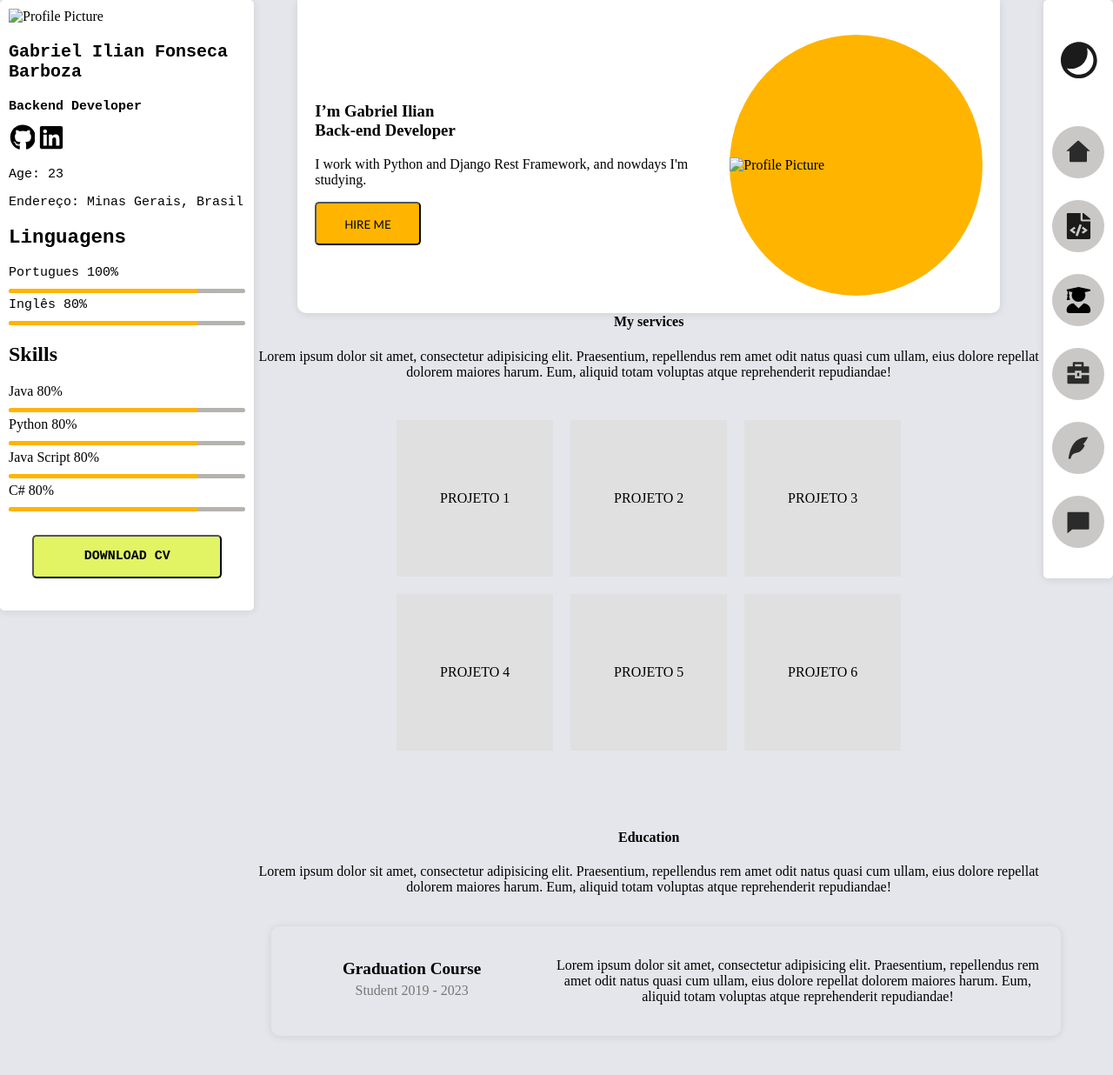
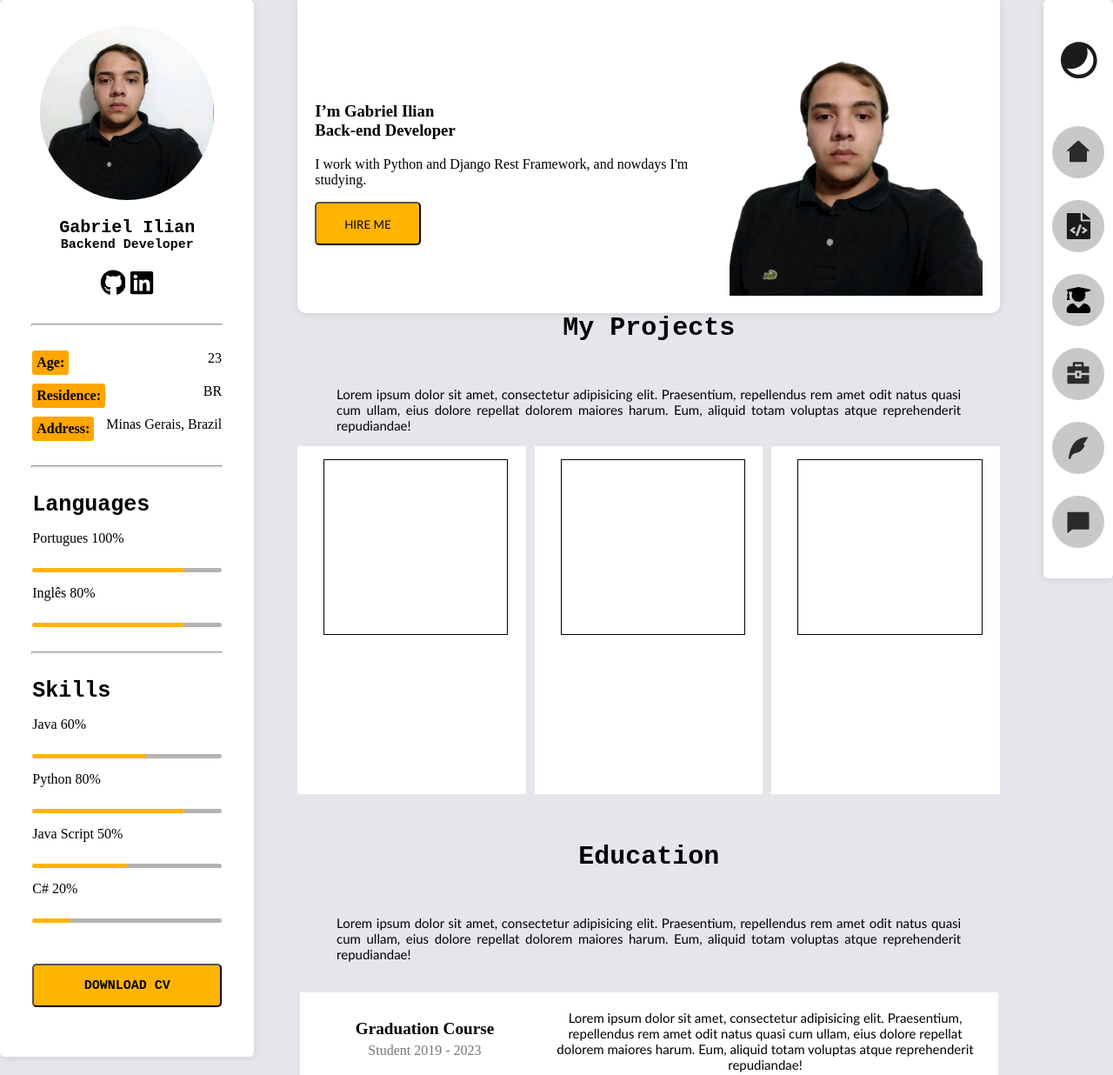
Before and after one commit to G-ilian/DM121-Curriculum, a plain HTML site: page index.html in a window 1280 px wide. Shown: the top 1236 px of the page at 87% size. Drawn offline with Linux system fonts and the light colour scheme.

Commit message:
feat: adding profile image, some tips for left menu and stylesheet improves.

```diff
--- a/index.html
+++ b/index.html
@@ -10,10 +10,14 @@
 <body>
 
     <section class="main-menu">
+        <!-- Left menu -->
         <section class="left-menu">
-            <div class="profile-infos">
-                <img src="img/profile.jpg" alt="Profile Picture">
-                <h1 class="profile-name">Gabriel Ilian Fonseca Barboza</h1>
+            <section class="left-menu-container">
+                <div class="profile-photo">
+                    <img src="./images/perfil_image.jpg" alt="Profile Picture">
+                </div>
+                <div class="profile-about">
+                    <h1 class="profile-name">Gabriel Ilian</h1>
                     <h2 class="profile-job">Backend Developer</h2>
                 </div>
                 <div class="profile-medias">
@@ -29,12 +33,24 @@
                         383.5 8 244.8 8zM97.2 352.9c-1.3 1-1 3.3 .7 5.2 1.6 1.6 3.9 2.3 5.2 1 1.3-1 1-3.3-.7-5.2-1.6-1.6-3.9-2.3-5.2-1zm-10.8-8.1c-.7 1.3 .3 2.9 2.3 3.9 1.6 1 3.6 .7 4.3-.7 .7-1.3-.3-2.9-2.3-3.9-2-.6-3.6-.3-4.3 .7zm32.4 35.6c-1.6 1.3-1 4.3 1.3 6.2 2.3 2.3 5.2 2.6 6.5 1 1.3-1.3 .7-4.3-1.3-6.2-2.2-2.3-5.2-2.6-6.5-1zm-11.4-14.7c-1.6 1-1.6 3.6 0 5.9 1.6 2.3 4.3 3.3 5.6 2.3 1.6-1.3 1.6-3.9 0-6.2-1.4-2.3-4-3.3-5.6-2z"/></svg>
                     <svg xmlns="http://www.w3.org/2000/svg" viewBox="0 0 448 512" class="icons"><!--!Font Awesome Free 6.6.0 by @fontawesome - https://fontawesome.com License - https://fontawesome.com/license/free Copyright 2024 Fonticons, Inc.--><path d="M416 32H31.9C14.3 32 0 46.5 0 64.3v383.4C0 465.5 14.3 480 31.9 480H416c17.6 0 32-14.5 32-32.3V64.3c0-17.8-14.4-32.3-32-32.3zM135.4 416H69V202.2h66.5V416zm-33.2-243c-21.3 0-38.5-17.3-38.5-38.5S80.9 96 102.2 96c21.2 0 38.5 17.3 38.5 38.5 0 21.3-17.2 38.5-38.5 38.5zm282.1 243h-66.4V312c0-24.8-.5-56.7-34.5-56.7-34.6 0-39.9 27-39.9 54.9V416h-66.4V202.2h63.7v29.2h.9c8.9-16.8 30.6-34.5 62.9-34.5 67.2 0 79.7 44.3 79.7 101.9V416z"/></svg>
                 </div>
-            <div class="profile-about">
-                <p>Age: 23</p>
-                <p>Endereço: Minas Gerais, Brasil</p>
+                <hr class="divider">
+                    <div class="profile-info">
+                        <div class="profile-item">
+                            <span class="profile-key">Age:</span>
+                            <span class="profile-value">23</span>
                         </div>
-            <div class="profile-langs">
-                <h2>Linguagens</h2>
+                        <div class="profile-item">
+                            <span class="profile-key">Residence:</span>
+                            <span class="profile-value">BR</span>
+                        </div>
+                        <div class="profile-item">
+                            <span class="profile-key">Address:</span>
+                            <span class="profile-value">Minas Gerais, Brazil</span>
+                        </div>
+                    </div>
+                <hr class="divider">
+                <div class="profile-info">
+                    <h3 class="description-text">Languages</h3>
                     <div class="progress-container">
                         <span class="proress-key">Portugues</span>
                         <span class="progress-value">100%</span>
@@ -50,13 +66,14 @@
                         <div class="progress"></div>
                     </div>
                 </div>
-            <section class="profile-skills">
-                <h2>Skills</h2>
+                <hr class="divider">
+                <section class="profile-info">
+                    <h3 class="description-text">Skills</h3>
                     <div class="progress-container">
                         <span class="proress-key">Java</span>
-                    <span class="progress-value">80%</span>
+                        <span class="progress-value">60%</span>
                     </div>
-                <div class="progress-bar" data-progress="80">
+                    <div class="progress-bar" data-progress="60">
                         <div class="progress"></div>
                     </div>
                     <div class="progress-container">
@@ -68,16 +85,16 @@
                     </div>
                     <div class="progress-container">
                         <span class="proress-key">Java Script</span>
-                    <span class="progress-value">80%</span>
+                        <span class="progress-value">50%</span>
                     </div>
-                <div class="progress-bar" data-progress="80">
+                    <div class="progress-bar" data-progress="50">
                         <div class="progress"></div>
                     </div>
                     <div class="progress-container" >
                         <span class="proress-key">C#</span>
-                    <span class="progress-value">80%</span>
+                        <span class="progress-value">20%</span>
                     </div>
-                <div class="progress-bar" data-progress="80">
+                    <div class="progress-bar" data-progress="20">
                         <div class="progress"></div>
                     </div>
                 </section>
@@ -85,6 +102,8 @@
                     <span class="download-text">Download CV</span>
                 </button>
             </section>
+        </section>
+        <!-- Middle section -->
         <section class="middle-section">
             <header class="middle-home">
                 <div class="middle-content">
@@ -95,45 +114,53 @@
                     <button class ="header-button">HIRE ME</button>
                 </div>
                     <div class="header-profile">
-                    <img src="img/profile.jpg" alt="Profile Picture">
+                        <img src="./images/perfil_image_transparent.png" alt="Profile Picture">
+                    </div>
                 </div>
             </header>
             <!-- My Services -->
             <section class="middle-item">
-                <h1 class="services-title">My services</h1>
-                <p>Lorem ipsum dolor sit amet, consectetur adipisicing elit.
+                <h1 class="middle-item-title">My Projects</h1>
+                <p class="middle-item-text">Lorem ipsum dolor sit amet, consectetur adipisicing elit.
                     Praesentium, repellendus rem amet odit natus quasi cum ullam,
                     eius dolore repellat dolorem maiores harum.
                     Eum, aliquid totam voluptas atque reprehenderit repudiandae!
                 </p>
 
-                <section class="projects">
-                    <div class="projects-column">
-                        <div class="square-project">
-                            <span class="square-project-text">PROJETO 1</span>
+                <div class="container">
+                        <div class="item-container">
+                            <div class="item-img">
+
                             </div>
-                        <div class="square-project">
-                            <span class="square-project-text">PROJETO 2</span>
+                            <div class="item-description">
+                                <h3></h3>
+                                <p></p>
                             </div>
-                        <div class="square-project">
-                            <span class="square-project-text">PROJETO 3</span>
                         </div>
-                        <div class="square-project">
-                            <span class="square-project-text">PROJETO 4</span>
+                        <div class="item-container">
+                            <div class="item-img">
+
                             </div>
-                        <div class="square-project">
-                            <span class="square-project-text">PROJETO 5</span>
+                            <div class="item-description">
+                                <h3></h3>
+                                <p></p>
                             </div>
-                        <div class="square-project">
-                            <span>PROJETO 6</span>
+                        </div>
+                        <div class="item-container">
+                            <div class="item-img">
+
+                            </div>
+                            <div class="item-description">
+                                <h3></h3>
+                                <p></p>
+                            </div>
                         </div>
                 </div>
             </section>
-            </section>
             <!-- Education -->
             <section class="middle-item">
-                    <h1 class="education-title">Education</h1>
-                    <p>Lorem ipsum dolor sit amet, consectetur adipisicing elit.
+                    <h1 class="middle-item-title">Education</h1>
+                    <p class="middle-item-text">Lorem ipsum dolor sit amet, consectetur adipisicing elit.
                         Praesentium, repellendus rem amet odit natus quasi cum ullam,
                         eius dolore repellat dolorem maiores harum.
                         Eum, aliquid totam voluptas atque reprehenderit repudiandae!
@@ -157,8 +184,8 @@
             </section>
             <!-- Work Experience -->
             <section class="middle-item">
-                    <h1 class="work-title">Work Experience</h1>
-                    <p>Lorem ipsum dolor sit amet, consectetur adipisicing elit.
+                    <h1 class="middle-item-title">Work Experience</h1>
+                    <p class="middle-item-text">Lorem ipsum dolor sit amet, consectetur adipisicing elit.
                         Praesentium, repellendus rem amet odit natus quasi cum ullam,
                         eius dolore repellat dolorem maiores harum.
                         Eum, aliquid totam voluptas atque reprehenderit repudiandae!
@@ -182,6 +209,12 @@
             </section>
             <!-- Contact -->
             <section class="middle-item">
+                <h1 class="middle-item-title">Contacts</h1>
+                <p class="middle-item-text">Lorem ipsum dolor sit amet, consectetur adipisicing elit.
+                    Praesentium, repellendus rem amet odit natus quasi cum ullam,
+                    eius dolore repellat dolorem maiores harum.
+                    Eum, aliquid totam voluptas atque reprehenderit repudiandae!
+                </p>
                 <div class="double-column-contact">
                     <div class="form-container">
                         <div class="contact-form">
@@ -279,7 +312,7 @@
                 </div>
             </section>
         </section>
-
+        <!-- Right menu -->
         <section  class="right-menu">
             <svg width="30" height="30" viewBox="0 0 30 30" fill="none" xmlns="http://www.w3.org/2000/svg" class="top-icon">
                 <g clip-path="url(#clip0_3_100)">
--- a/style.css
+++ b/style.css
@@ -6,33 +6,95 @@
     height: 100%;
     padding: 10px;
     border-radius: 5px;
+    display: flex;
+    flex-direction: column;
+    align-items: center;
 }
-.profile-infos{
 
+.left-menu-container{
+    display: flex;
+    flex-direction: column;
+    align-items: center;
+    gap: 20px;
+    width: 100%;
+    padding: 20px;
+}
+.profile-about{
+    display: flex;
+    flex-direction: column;
+    width: 80%;
+    text-align: center
+}
+.profile-photo{
+    width: 200px;
+    height: 200px;
+    border-radius: 50%;
+    overflow: hidden;
+    display: flex;
+    align-items: center;
+    justify-content: center;
+    background-color: #f0f0f0;
+}
+.profile-photo img {
+    width: 100%; /* Faz com que a imagem ocupe toda a largura do contêiner */
+    height: 100%; /* Faz com que a imagem ocupe toda a altura do contêiner */
+    object-fit: cover; /* Garante que a imagem cobre o contêiner sem distorção */
 }
 .profile-name{
     font-size: 20px;
     font-family: 'Courier New', Courier, monospace;
+    width: 100%;
+    margin: 0px;
 }
 .profile-job{
     font-size: 15px;
+    margin: 0px;
     font-family: 'Courier New', Courier, monospace;
 }
 .icons{
+    margin: 0px;
     width: 30px;
     height: 30px;
 }
-.profile-about{
-    font-family: 'Courier New', Courier, monospace;
-    font-size: 15px;
+.profile-info {
+    display: flex;
+    flex-direction: column;
+    align-items: flex-start;
+    width: 80%;
+    gap: 10px;
 }
 
-.profile-langs{
-    font-family: 'Courier New', Courier, monospace;
-    font-size: 15px;
+.profile-item {
+    display: flex;
+    justify-content: space-between;
     width: 100%;
 }
 
+.profile-key {
+    background-color: #FFA500;
+    font-weight: bold;
+    padding: 5px;
+    border-radius: 3px;
+}
+
+.profile-value {
+    flex: 1;
+    text-align: right;
+    padding-left: 10px;
+}
+
+.profile-info p {
+    margin-bottom: 5px;
+}
+
+.profile-langs ,.profile-skills{
+    display: flex;
+    flex-direction: column;
+    align-items: center;
+    gap: 10px;
+    width: 70%;
+
+}
 .progress-container{
     margin-bottom: 10px;
     margin-top: 5px;
@@ -59,7 +121,7 @@
     transition: width 0.3s;
 }
 .download-button{
-    background-color: #e2f364;
+    background-color: #FFB400;
     border-radius: 5px;
     margin: 10% auto;
     width: 80%;
@@ -68,7 +130,7 @@
     display: block
 }
 .download-button:hover{
-    background-color: #FFB400;
+    background-color: #cc9516d2;
 }
 .download-text{
     font-family: 'Courier New', Courier, monospace;
@@ -82,6 +144,17 @@ html, body {
     padding: 0;
     height: 100%;
   }
+.divider{
+    width: 80%;
+    height: 1px;
+    background-color: #e0e0e0;
+}
+.description-text{
+    text-align: justify;
+    font-family: 'Courier New', Courier, monospace;
+    font-size: 25px;
+    margin: 0px
+}
 /* Main Menu */
 .main-menu{
     background-color: #E4E6EB;
@@ -124,11 +197,15 @@ html, body {
 .header-profile{
     width: 300px;
     height: 300px;
-    border-radius: 50%;
     background-color: #FFB400;
     margin: 0 auto;
     display: flex;
     align-items: center;
+}
+.header-profile img {
+    width: 100%; /* Faz com que a imagem ocupe toda a largura do contêiner */
+    height: 100%; /* Faz com que a imagem ocupe toda a altura do contêiner */
+    object-fit: cover; /* Garante que a imagem cobre o contêiner sem distorção */
 }
 .header-button{
     background-color: #FFB400;
@@ -141,48 +218,79 @@ html, body {
     text-transform: uppercase;
     font-family: 'Gill Sans', 'Gill Sans MT', Calibri, 'Trebuchet MS', sans-serif;
 }
-
+.middle-item-title{
+    font-size: 30px;
+    font-family: 'Courier New', Courier, monospace;
+    margin: 35px;
+}
+.middle-item-text{
+    font-size: 15px;
+    text-align: justify;
+    justify-content: center;
+    align-items: center;
+    font-family: 'Gill Sans', 'Gill Sans MT', Calibri, 'Trebuchet MS', sans-serif;
+    width: 80%;
+}
 .header-button:hover {
     color: white;
 }
 
 /* Projects */
-.projects {
-    display: flex;
-    justify-content: center; /* Centraliza os projetos no container */
-    padding: 20px;
+.container {
+    display: grid;
+    grid-template-columns: repeat(3, 1fr);
+    grid-template-rows: repeat(2, auto);
+    grid-gap: 10px;
+    width: 90%;
 }
 
-.projects-column {
-    display: flex;
-    flex-wrap: wrap;
-    justify-content: space-between;
-    max-width: 600px;
-}
-
-.square-project {
-    width: 180px;
-    height: 180px;
-    background-color: #e0e0e0;
-    margin: 10px;
+.item-container {
+    width: 100%;
+    height: 400px;
+    max-width: 300px;
+    background-color: #FFFFFF;
     display: flex;
     align-items: center;
     justify-content: center;
     text-align: center;
+    align-items: flex-start;
+    justify-content: center;
+    flex-direction: column;
+}
+.item-img{
+    border: #000 1px solid;
+    width: 80%;
+    height: 200px;
+    align-items: center;
+    margin-top: 15px;
+    margin-left: 30px;
+}
+.item-description{
+    width: 100%;
+    word-wrap: break-word; /* Garante que o texto longo quebre a linha */
+    overflow-wrap: break-word; /* Garante que o texto longo quebre a linha */
 }
 
-.square-project-image{
-
+.item-description h3{
+    font-size: 20px;
+    font-family: 'Courier New', Courier, monospace;
+    margin: 0px;
 }
-
-.square-project-text{
-
+.item-description p{
+    font-size: 15px;
+    font-family: 'Gill Sans', 'Gill Sans MT', Calibri, 'Trebuchet MS', sans-serif;
+    margin: 0px;
 }
 /* Education */
 .middle-item{
-    padding: 20px;
+    display: flex;
+    flex-direction: column;
+    align-items: center;
+    justify-content: center;
     text-align: center;
     width: 100%;
+    padding: 5px;
+    box-sizing: border-box;
 }
 /* Double column */
 .double-column{
@@ -196,11 +304,9 @@ html, body {
     display: flex;
     flex-direction: row;
     align-items: center;
-    max-width: 1000px;
-    width: 100%;
+    width: 85%;
     padding: 20px;
-    border-radius: 10px;
-    box-shadow: 0px 1px 10px rgba(0, 0, 0, 0.1);
+    background-color: #ffffff;
 }
 .item-content{
     flex: 1;
@@ -220,27 +326,20 @@ html, body {
 /*Forms*/
 .double-column-contact{
     display: flex;
-    align-items: flex-start;
-    width: 100%;
-    height: 100%;
+    width: 85%;
     box-sizing: border-box;
-    justify-content: space-between;
-    gap:10px
+    gap:10px;
 }
 .form-container {
     display: flex;
     flex-direction: row;
     width: 100%;
     height: 100%;
-    max-width: 900px;
     background-color: #fff;
-    margin-right: 20px;
     box-shadow: 0 2px 4px rgba(0, 0, 0, 0.1);
-
 }
 .contact-form {
     width: 100%;
-    align-content: flex-start;
     padding: 15px;
 }
 
```
Also changed, not shown: images/perfil_image.jpg (added), images/perfil_image_transparent.png (added). Lines whose indentation alone changed are shown as unchanged.
